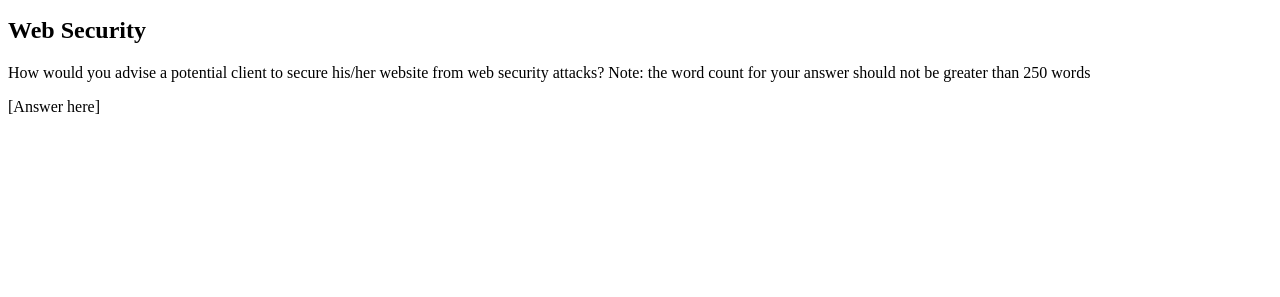
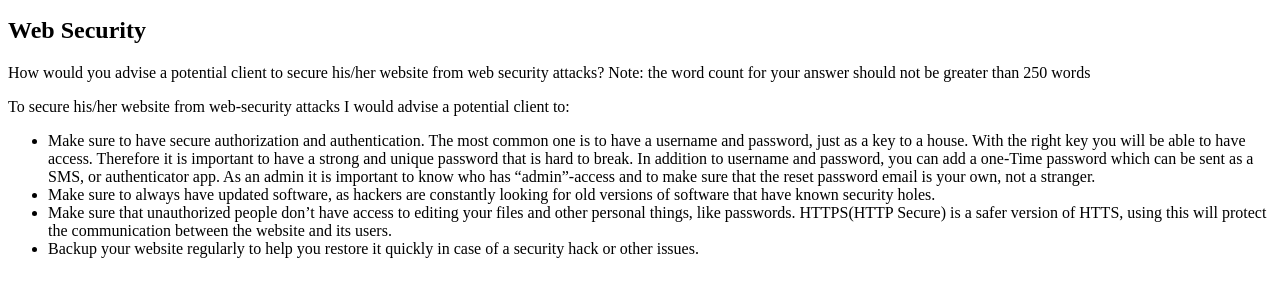
Before and after one commit to Kinenystuen/WCTrepo, a plain HTML site: page index.html in a window 1280 px wide. Shown: the part 101-398 px from the top of the page. Drawn offline with Linux system fonts and the light colour scheme.

Commit message:
Added answer

```diff
--- a/index.html
+++ b/index.html
@@ -9,6 +9,14 @@
     <p>Welcome to my first website.</p>
     <h2>Web Security</h2>
     <p id="web-security-question">How would you advise a potential client to secure his/her website from web security attacks? Note: the word count for your answer should not be greater than 250 words</p>
-    <p id="web-security-answer">[Answer here]</p>
+    <p id="web-security-answer"> To secure his/her website from web-security attacks I would advise a potential client to:
+      <ul>
+        <li>Make sure to have secure authorization and authentication. The most common one is to have a username and password, just as a key to a house. With the right key you will be able to have access. Therefore it is important to have a strong and unique password that is hard to break. In addition to username and password, you can add a one-Time password which can be sent as a SMS, or authenticator app. As an admin it is important to know who has “admin”-access and to make sure that the reset password email is your own, not a stranger.
+        </li>
+        <li>Make sure to always have updated software, as hackers are constantly looking for old versions of software that have known security holes.</li>
+        <li>Make sure that unauthorized people don’t have access to editing your files and other personal things, like passwords. HTTPS(HTTP Secure) is a safer version of HTTS, using this will protect the communication between the website and its users. </li>
+        <li>Backup your website regularly to help you restore it quickly in case of a security hack or other issues.</li>
+      </ul>
+    </p>
   </body>
 </html>
```
